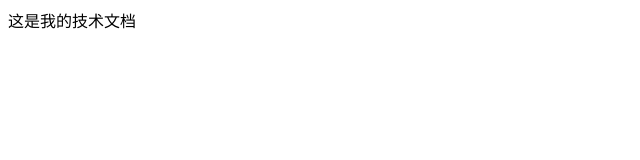
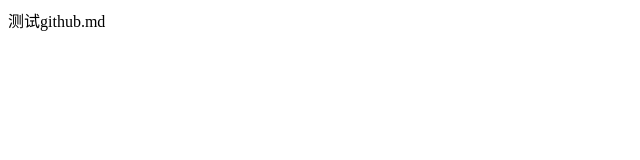
Before and after one commit to dangerousPAN/dangerouspan.github.io, a plain HTML site: page index.html in a window 1280 px wide. Shown: the full height of the page, 0-640 px from the left. Drawn offline with Linux system fonts and the light colour scheme.

Commit message:
Update index.html

```diff
--- a/index.html
+++ b/index.html
@@ -5,6 +5,6 @@
     <title>在github上发表技术文档</title>
 </head>
 <body>
-    这是我的技术文档
+    测试github.md
 </body>
 </html>
```
